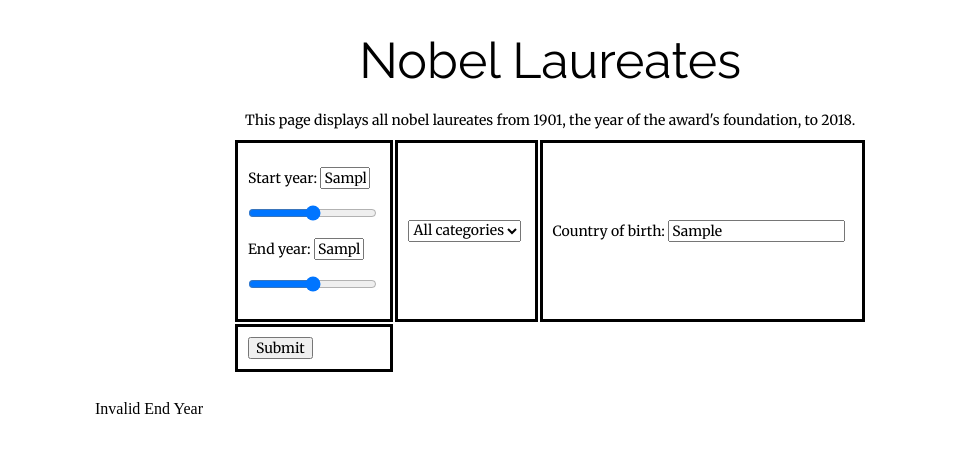
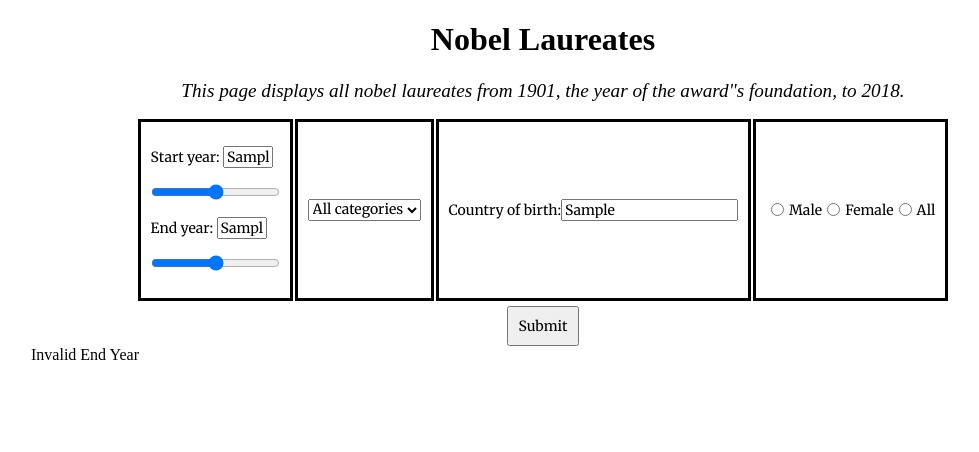
Before and after one commit to cfm1/nobel, a plain HTML site: page index.html in a window 1280 px wide. Both pictures are taken after typing "Sample", "Sample", "Sample" into the empty fields and a click on the button "Submit". Shown: the whole page, without its empty margins (97-1076 px from the left). Drawn offline with Linux system fonts and the light colour scheme.

Commit message:
various cleanups

```diff
--- a/index.html
+++ b/index.html
@@ -18,18 +18,11 @@
 </head> -->
 
 <body>
-    <div class="tab">
-        <table class="tg">
-            <tr>
-                <th class="top" colspan="3">Nobel Laureates</th>
-            </tr>
-            <tr>
-                <td class="top" colspan="3">This page displays all nobel laureates from 1901, the year of the award's foundation, to 2018.
-                </td>
-            </tr>
+    <h1> Nobel Laureates</h1>
+    <h2> This page displays all nobel laureates from 1901, the year of the award"s foundation, to 2018.</h2>
 
-            <tr class="tg">
-                <td class="borderbox">
+    <div class="filter-container">
+        <div>
             <p>Start year:
                 <input class="year" type="text" id="start" pattern="^(19|20)\d{2}" value="">
                 <br><br>
@@ -41,9 +34,9 @@
                 <br><br>
                 <input type="range" id="endRange" min="1901" max="2018">
             </p>
-                </td>
+        </div>
 
-                <td class="borderbox">
+        <div class="vert-center ">
             <select id="category">
                 <option value="">All categories</option>
                 <option value="medicine">Medicine</option>
@@ -53,35 +46,28 @@
                 <option value="chemistry">Chemistry</option>
                 <option value="economics">Economics</option>
             </select>
-                </td>
+        </div>
 
-                <td class="borderbox">
-                    <p>Country of birth:
-                        <input type=text id="country"></p>
-                </td>
+        <div class="vert-center">
+            <div>
+                <label for="country">Country of birth:</label>
+            </div>
+            <input type=text id="country">
+        </div>
 
-                <td class="borderbox gendercol">
-                    <p>
+        <div class="vert-center">
             <input type="radio" name="gender" value="male" id="gendermale"> Male
             <input type="radio" name="gender" value="female" id="genderfemale"> Female
             <input type="radio" name="gender" value="" id="allgender"> All
-                    </p>
-                </td>
-            </tr>
-
-            <tr>
-                <td class="borderbox">
-                    <button id="submitBtn">Submit</button>
-                </td>
-            </tr>
-        </table>
+        </div>
     </div>
 
+    <div class=" filter-container">
+        <button id="submitBtn">Submit</button>
+    </div>
 
     <!--div to display results-->
-    <div class="answers">
-        <p id="id04"></p>
-    </div>
+    <div id="display"></div>
 
     <script src="./nobelWinners.js" type="text/javascript"></script>
     <script src="./main.js" type="text/javascript"></script>
--- a/main.js
+++ b/main.js
@@ -10,30 +10,29 @@
         init();
 
     function init() {
-        display = document.getElementById("id04");
+        display = document.getElementById("display");
         let start = document.getElementById("start");
         let startRange = document.getElementById("startRange");
-        // here using an arrow function
         start.addEventListener("change", () => {
             if (validateYear(start))
                 startRange.value = start.value;
         }, false);
-        startRange.addEventListener("change", function() {
+        startRange.addEventListener("change", () => {
             start.value = startRange.value;
         }, false);
 
         let end = document.getElementById("end");
         let endRange = document.getElementById("endRange");
-        end.addEventListener("change", function() {
+        end.addEventListener("change", () => {
             if (validateYear(end))
                 endRange.value = end.value;
         }, false);
-        endRange.addEventListener("change", function() {
+        endRange.addEventListener("change", () => {
             end.value = endRange.value;
         }, false);
 
         let submit = document.getElementById("submitBtn");
-        submit.addEventListener("click", function() {
+        submit.addEventListener("click", () => {
             if (checkUserInput(start, end)) {
                 doSubmit(start, end)
             }
@@ -51,15 +50,6 @@
             isValid = false;
         }
 
-        if (end.value == "") {
-            end.value = 2018;
-            end.dispatchEvent(new Event('change'));
-        }
-
-        if (start.value == "") {
-            start.value = end.value;
-            start.dispatchEvent(new Event('change'));
-        }
 
         if (isValid && parseInt(start.value) > parseInt(end.value)) {
             display.textContent = "End year must be later than start year"
@@ -73,6 +63,17 @@
             display.textContent = "Laureate data not loaded";
             return;
         }
+
+        if (end.value == "") {
+            end.value = 2018;
+            end.dispatchEvent(new Event('change'));
+        }
+
+        if (start.value == "") {
+            start.value = end.value;
+            start.dispatchEvent(new Event('change'));
+        }
+
         let category = document.getElementById("category").value;
         let country = document.getElementById("country").value;
         let gender = "";
@@ -97,24 +98,7 @@
                 display.appendChild(nobelWinners.buildPrizeTable(prizeArr));
             }
         }
-        toggleGenderCol();
     }
-
-
-    // Bug in IE requires setting border
-    function toggleGenderCol() {
-        let e = document.getElementsByClassName("gendercol");
-        for (let i = 0; i < e.length; i++) {
-            if (e[i].style.visibility != 'visible') {
-                e[i].style.visibility = 'visible';
-                e[i].style.border = "solid";
-            } else {
-                e[i].style.visibility = 'hidden';
-                e[i].style.border = "none";
-            }
-        }
-    };
-
 
     function validateYear(yearEl) {
         let isValid = true;
--- a/nobelWinners.js
+++ b/nobelWinners.js
@@ -18,6 +18,7 @@ class NobelWinners {
     }
 
     load(jsonString) {
+        console.log("Parse JSON");
         this._laureates = JSON.parse(jsonString).laureates;
         this._loaded = true;
     }
@@ -118,9 +119,8 @@ class NobelWinners {
             return NobelWinners._filterYear(laureate, this._filterObj);
         });
         if (this._filterObj.category != "")
-            laureateArr = laureateArr.filter((laureate) => {
-                return NobelWinners._filterCategory(laureate, this._filterObj);
-            });
+            laureateArr = laureateArr.filter(laureate =>
+                NobelWinners._filterCategory(laureate, this._filterObj));
         if (this._filterObj.country != "")
             laureateArr = laureateArr.filter((laureate) => {
                 let regex = new RegExp(this._filterObj.country, 'gi');
@@ -128,10 +128,9 @@ class NobelWinners {
                     laureate.bornCountry.match(regex) != null;
             }, this);
         if (this._filterObj.gender != "") {
-            laureateArr = laureateArr.filter(function(laureate) {
-                return (this._filterObj.gender == "m" && laureate.gender == "male") ||
-                    (this._filterObj.gender == "f" && laureate.gender == "female")
-            }, this);
+            laureateArr = laureateArr.filter(laureate =>
+                (this._filterObj.gender == "m" && laureate.gender == "male") ||
+                (this._filterObj.gender == "f" && laureate.gender == "female"), this);
         }
         return laureateArr;
     };
@@ -145,13 +144,11 @@ class NobelWinners {
         xmlhttp.open("GET", fileName, true);
         xmlhttp.send();
         xmlhttp.onreadystatechange = function() {
-            if (this.readyState != 4)
-                return;
-            if (this.status != 200) {
-                alert(this.status + ': ' + fileName + " " + this.statusText);
-            } else {
-                console.log("Parse JSON");
-                nobelWinners.load(this.responseText);
+            if (this.readyState == 4) {
+                if (this.status != 200)
+                    alert(this.status + ': ' + fileName + " " + this.statusText);
+                else
+                    nobelWinners.load(this.responseText);
             }
         }
     }
--- a/nobels.css
+++ b/nobels.css
@@ -1,53 +1,53 @@
+h1 {
+    text-align: center;
+}
+
+h2 {
+    text-align: center;
+    font-size: 1.2em;
+    font-style: italic;
+    font-weight: normal;
+}
+
+[type="radio"] {
+    margin: 5px 5px;
+}
+
+.vert-center {
+    display: flex;
+    align-items: center;
+}
+
+.filter-container {
+    display: flex;
+    justify-content: center;
+    flex-wrap: wrap;
+}
+
+.filter-container>div {
+    margin: 1px;
+    padding: 10px 10px;
+    border: solid;
+    border-collapse: collapse;
+    font-family: Merriweather;
+    font-size: 14px;
+}
+
+.filter-container>button {
+    margin-top: 4px;
+    padding: 10px 10px;
+    font-family: Merriweather;
+    font-size: 14px;
+}
+
 .year {
     max-width: 3em;
 }
 
-.gendercol {
-    visibility: hidden;
-    border: none;
-}
-
-.tg {
-    font-family: Merriweather;
-    font-size: 14px;
-    padding: 10px 10px;
-    overflow: hidden;
-}
-
-.top {
-    border: none;
-}
-
-.tg th {
-    font-family: Raleway;
-    font-size: 50px;
-    font-weight: normal;
-    padding: 10px 5px;
-    overflow: hidden;
-    word-break: normal;
-}
-
-.borderbox {
-    color: black;
-    border: solid;
-    border-collapse: collapse;
-}
-
-.tab {
+#display {
     position: relative;
-    display: block;
-    margin-left: 25%;
-    padding-top: 10px;
-    border-collapse: collapse;
-}
-
-.tab td {
-    padding: 10px;
-}
-
-.answers {
-    position: relative;
-    margin-left: 15%
+    margin-left: 10%;
+    overflow-x: auto;
 }
 
 .resultstable {
@@ -79,9 +79,9 @@ td {
 
 .moreinfo {
     text-align: left;
-    width: 20em;
+    width: 15em;
 }
 
 .resultname {
-    width: 20em;
+    width: 15em;
 }
```
Lines whose indentation alone changed are shown as unchanged.
